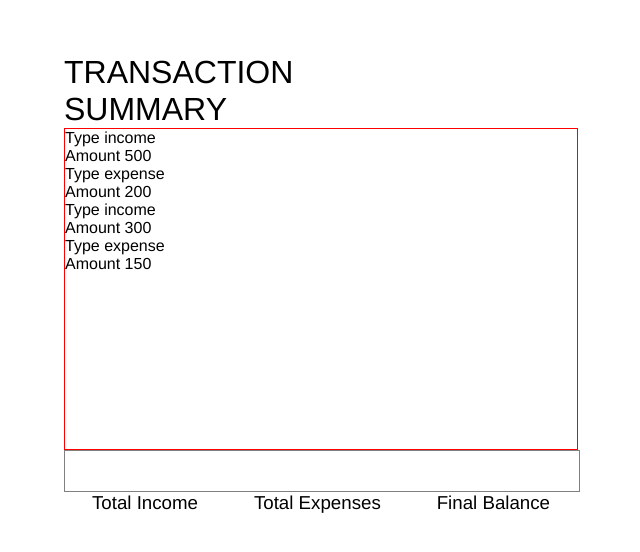
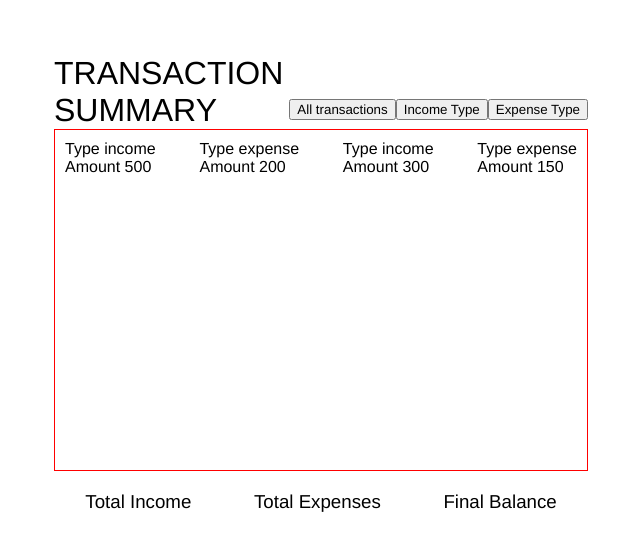
Before and after one commit to SanjeevMidda/transaction-summary-app, a React (Create React App) app: page / in a window 1280 px wide. Shown: the part 116-668 px from the top of the page, without its empty margins (319-959 px from the left). Built offline with nearby package versions, Linux system fonts and the light colour scheme.

Commit message:
re-organised location of buttons in App.js file

```diff
--- a/src/App.js
+++ b/src/App.js
@@ -12,10 +12,18 @@ function App() {
   return (
     <div className="App">
       <id className="transactionsContainerMain">
-        <h1>
-          TRANSACTION <br />
-          SUMMARY
-        </h1>
+        <header>
+          <h1>
+            TRANSACTION <br />
+            SUMMARY
+          </h1>
+
+          <div className="filters">
+            <button>All transactions</button>
+            <button>Income Type</button>
+            <button>Expense Type</button>
+          </div>
+        </header>
 
         <div id="allTransactionsContainer">
           {transactionData.map((item) => {
@@ -28,7 +36,6 @@ function App() {
           })}
         </div>
 
-        <div className="filters"></div>
         <div className="calculations">
           <h3>Total Income</h3>
           <h3>Total Expenses</h3>
--- a/src/index.css
+++ b/src/index.css
@@ -20,19 +20,34 @@
   align-items: center;
 }
 
+header {
+  display: flex;
+  justify-content: space-between;
+  align-items: flex-end;
+  /* border: 1px solid green; */
+  width: 100%;
+}
+
+.filters {
+  /* border: 1px solid grey; */
+  /* width: 100%; */
+  height: 5dvh;
+  display: flex;
+  justify-content: center;
+  align-items: center;
+}
+
 #allTransactionsContainer {
   border: 1px solid red;
   width: 40dvw;
   height: 40dvh;
-}
-
-.filters {
-  border: 1px solid grey;
-  width: 100%;
-  height: 5dvh;
+  display: flex;
+  justify-content: space-between;
+  padding: 10px;
 }
 
 .calculations {
   display: flex;
   justify-content: space-around;
+  margin-top: 20px;
 }
```
